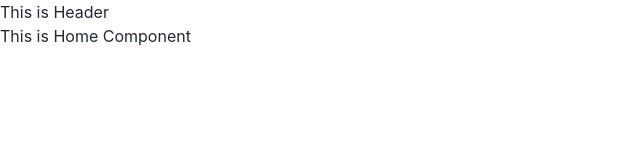
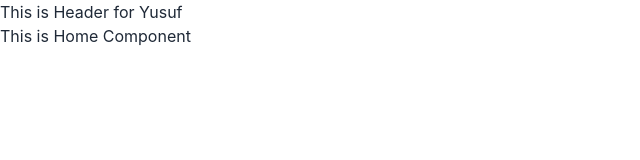
Before and after one commit to yusuf-khan-swd/hotel-booking, a React (Create React App) app: page / in a window 1280 px wide. Shown: the top 160 px of the page, without its empty margins (0-640 px from the left). Built offline with nearby package versions, Linux system fonts and the light colour scheme.

Commit message:
added context

```diff
--- a/src/components/Header/Header.js
+++ b/src/components/Header/Header.js
@@ -1,9 +1,11 @@
-import React from 'react';
+import React, { useContext } from 'react';
+import { AuthContext } from '../../contexts/UserContext';
 
 const Header = () => {
+  const { user } = useContext(AuthContext);
   return (
     <div>
-      <h2>This is Header</h2>
+      <h2>This is Header for {user.displayName}</h2>
     </div>
   );
 };
--- /dev/null
+++ b/src/contexts/UserContext.js
@@ -0,0 +1,21 @@
+import React, { createContext } from 'react';
+import { getAuth } from 'firebase/auth';
+import app from '../firebase/firebase.config';
+
+export const AuthContext = createContext();
+const auth = getAuth(app);
+
+const UserContext = ({ children }) => {
+
+  const user = { displayName: 'Yusuf' };
+
+  const authInfo = { user };
+
+  return (
+    <AuthContext.Provider value={authInfo}>
+      {children}
+    </AuthContext.Provider>
+  );
+};
+
+export default UserContext;
--- a/src/index.js
+++ b/src/index.js
@@ -3,11 +3,14 @@ import ReactDOM from 'react-dom/client';
 import './index.css';
 import App from './App';
 import reportWebVitals from './reportWebVitals';
+import UserContext from './contexts/UserContext';
 
 const root = ReactDOM.createRoot(document.getElementById('root'));
 root.render(
   <React.StrictMode>
-    <App />
+    <UserContext>
+      <App />
+    </UserContext>
   </React.StrictMode>
 );
 
```
